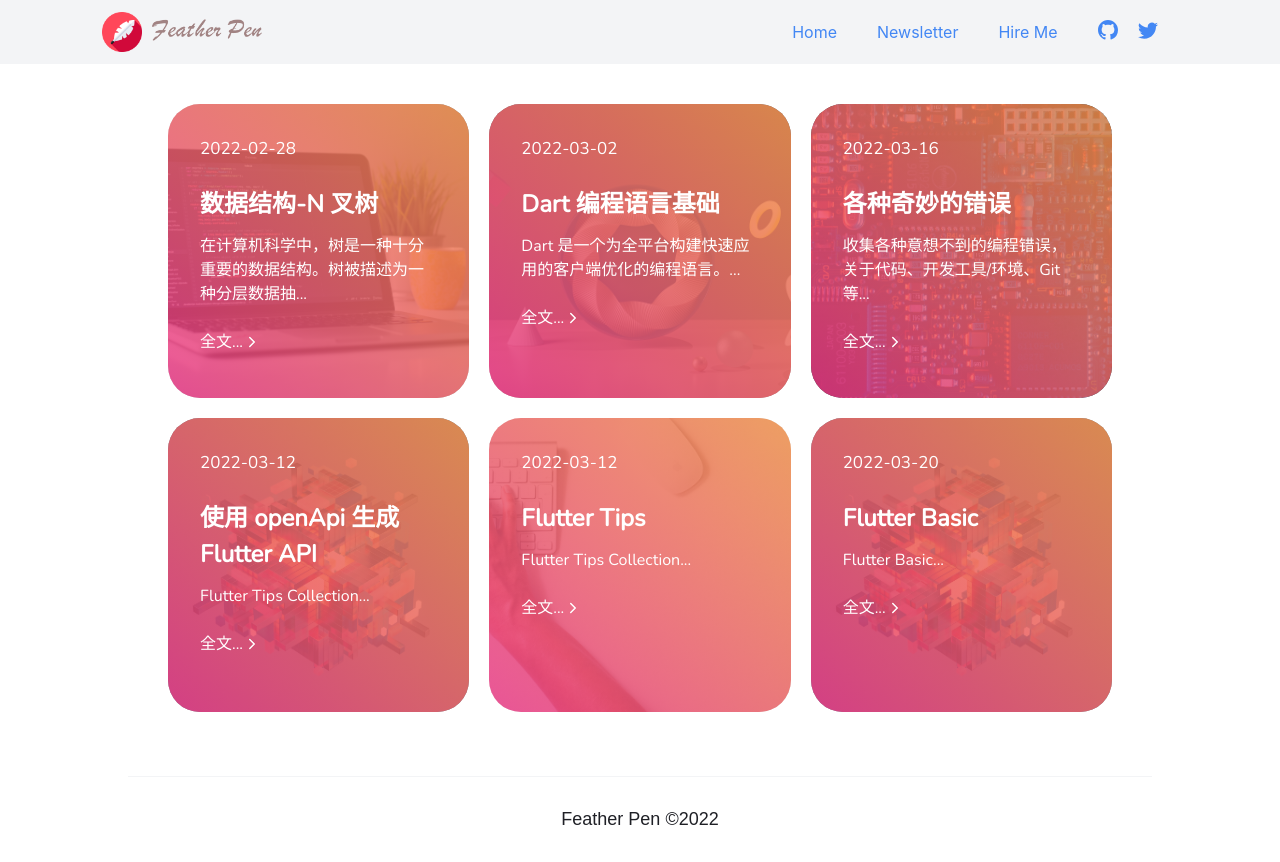
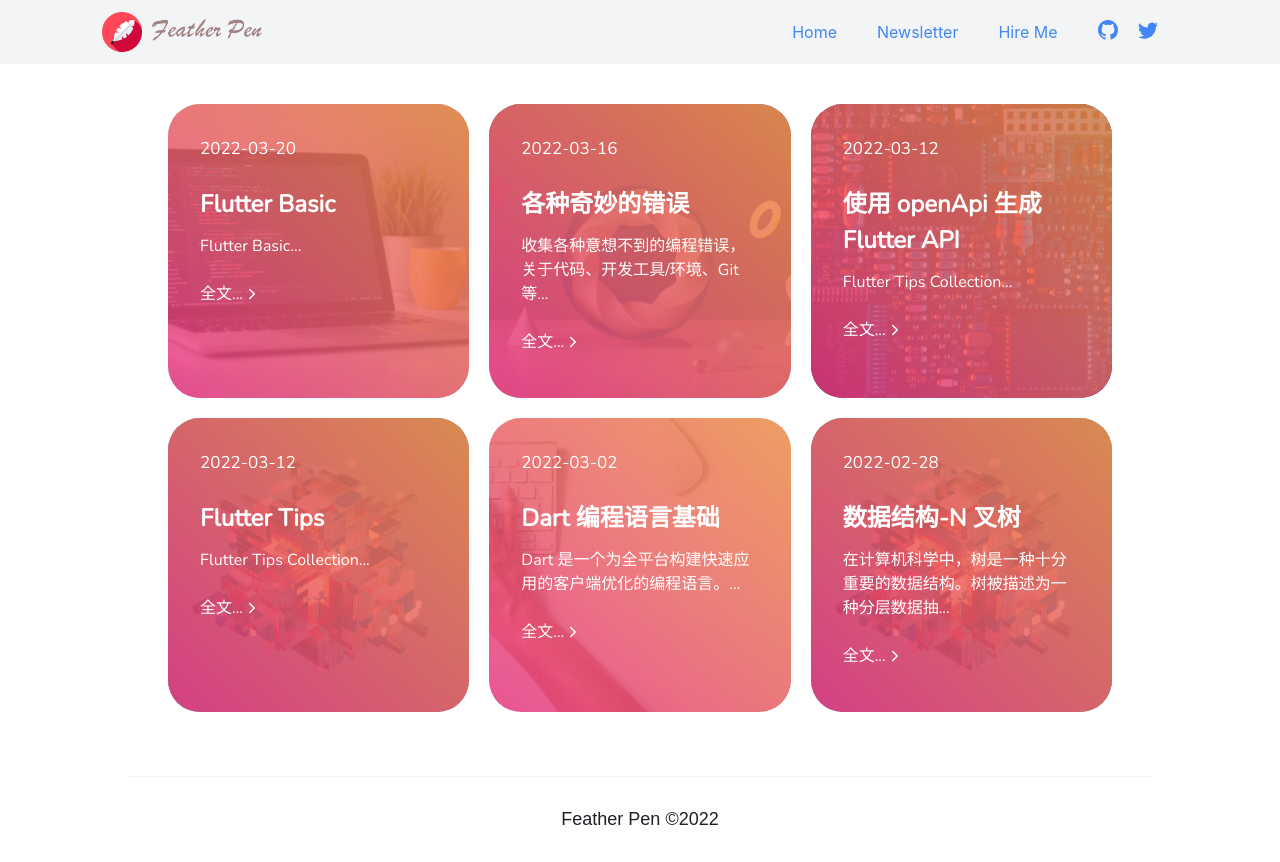
Before and after one commit to xiamu14/feather-pen, a Next.js app: page / in a window 1280 px wide. Built offline with nearby package versions, Linux system fonts and the light colour scheme.

Commit message:
修改 修复生成文章接口

```diff
--- a/package.json
+++ b/package.json
@@ -14,6 +14,7 @@
     "cheerio": "^1.0.0-rc.10",
     "chokidar": "^3.5.3",
     "colors": "^1.4.0",
+    "dayjs": "^1.11.0",
     "markdown-it": "^12.3.2",
     "next": "12.1.0",
     "pangu": "^4.0.7",
--- a/scripts/md5.json
+++ b/scripts/md5.json
@@ -1,8 +1,8 @@
 {
 	"dart_basic_test": "8e12a65d3ece65c081f3768ee5e36dfd",
 	"cat_wallet_draft": "887d586d8dafc699c8902022d89ed34c",
-	"flutter_tips": "e77065d2ef2eec78d0dc00a672827cbe",
+	"flutter_tips": "a109fe3120ed7bee8d20efaa36be83c4",
 	"wonderful_mistake": "a54be14ae36a738a31cb5313d9bb769a",
 	"flutter_openapi": "9d5c6c8f288da2503e615737f6158405",
-	"flutter_basic": "0fa9971480b6ef0d07a983d7e4f42833"
+	"flutter_basic": "baaa7cc9f4542f2b0b873012e32f935c"
 }
--- a/src/article_list.json
+++ b/src/article_list.json
@@ -1,4 +1,18 @@
 [
+	{
+		"href": "/tree_structure",
+		"title": "数据结构-N 叉树",
+		"updatedAt": "2022-02-28",
+		"excerpt": "在计算机科学中，树是一种十分重要的数据结构。树被描述为一种分层数据抽象模型，常用来描述数据间的层级关系和组织结构。树也是一种非顺序的数据结构。",
+		"published": true
+	},
+	{
+		"href": "/dart_basic",
+		"title": "Dart 编程语言基础",
+		"updatedAt": "2022-03-02",
+		"excerpt": "Dart 是一个为全平台构建快速应用的客户端优化的编程语言。",
+		"published": true
+	},
 	{
 		"href": "/cat_wallet_draft",
 		"title": "多多猫记账本草稿",
--- a/src/article_list.ts
+++ b/src/article_list.ts
@@ -1,22 +1,10 @@
+import dayjs from "dayjs";
 import articles from "./article_list.json";
 
-const publishedArticles = articles.filter((it) => it.published);
+const publishedArticles = articles
+  .filter((it) => it.published)
+  .sort((a, b) => {
+    return dayjs(b.updatedAt).diff(a.updatedAt, "day");
+  });
 
-const articleList = [
-  {
-    href: "/tree_structure",
-    title: "数据结构-N 叉树",
-    updatedAt: "2022-02-28",
-    excerpt:
-      "在计算机科学中，树是一种十分重要的数据结构。树被描述为一种分层数据抽象模型，常用来描述数据间的层级关系和组织结构。树也是一种非顺序的数据结构。",
-  },
-  {
-    href: "/dart_basic",
-    title: "Dart 编程语言基础",
-    updatedAt: "2022-03-02",
-    excerpt: "Dart 是一个为全平台构建快速应用的客户端优化的编程语言。",
-  },
-  ...publishedArticles,
-];
-
-export default articleList;
+export default publishedArticles;
```
Also changed, not shown: pages/paper/flutter_basic.tsx (+8 -1 lines), pages/paper/flutter_tips.tsx (+7 -0 lines), scripts/render_md.ts (+14 -4 lines), src/article/flutter_basic.md (+15 -1 lines), src/article/flutter_tips.md (+6 -0 lines), 1 other file (tests, documents, lock files or other folders).
